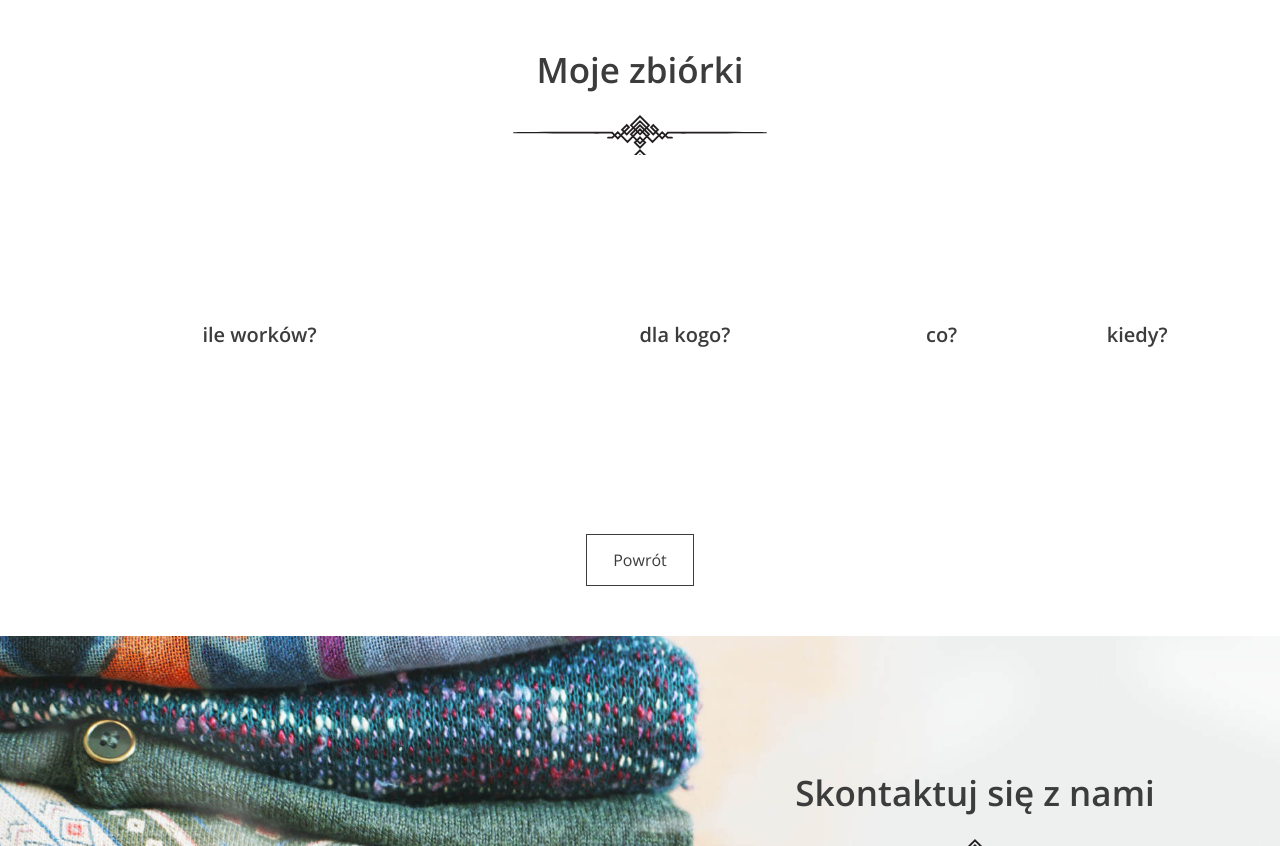
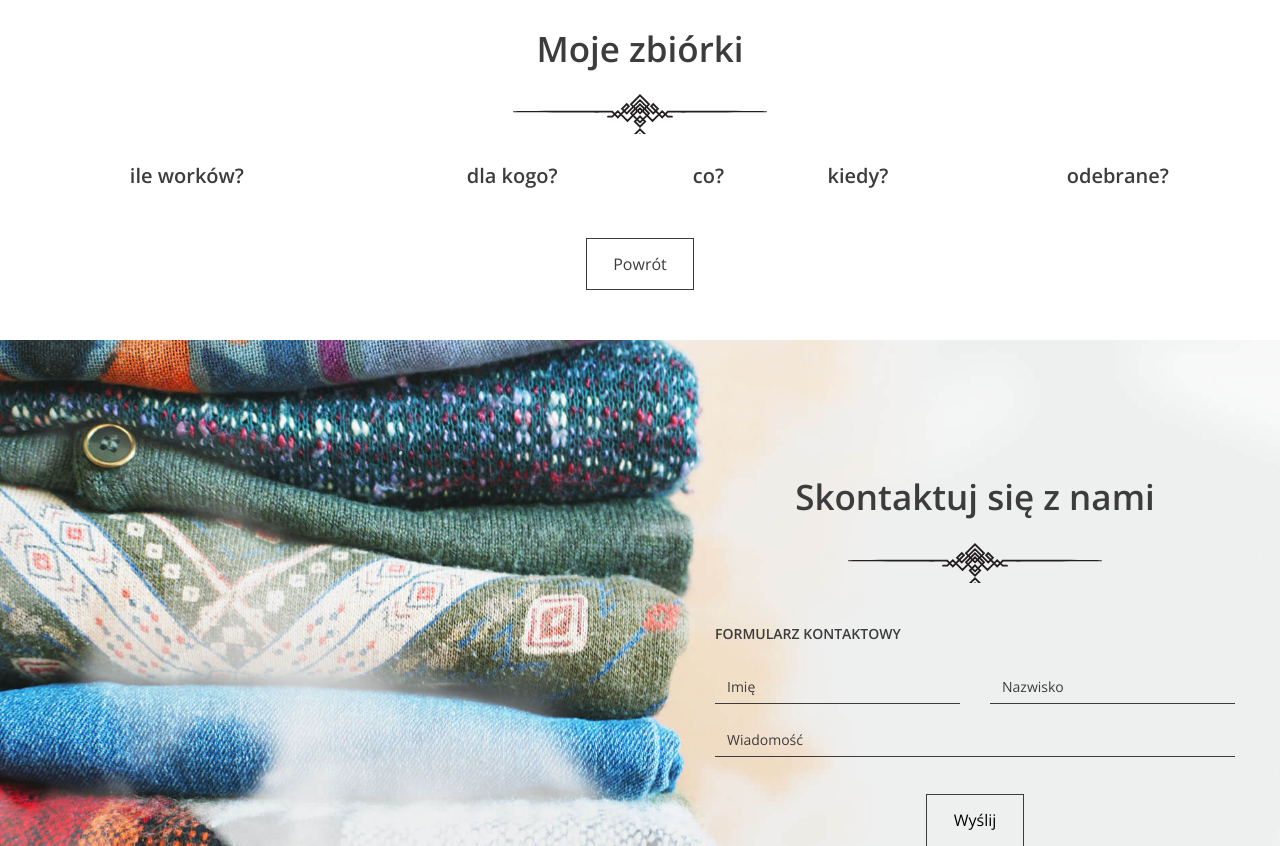
Before and after one commit to natalia-sk/portfolio-charity, a Django app: template portfolio_lab/charity/templates/charity/my-donations.html in a window 1280 px wide. Shown: the part 139-985 px from the top of the page. Run offline with Django 3.2, Linux system fonts and the light colour scheme; the template is opened without the code that fills it, so the values that code supplies are empty.

Commit message:
Adding functionality for archiving donations.

```diff
--- a/portfolio_lab/charity/models.py
+++ b/portfolio_lab/charity/models.py
@@ -42,3 +42,4 @@
     pick_up_time = models.TimeField()
     pick_up_comment = models.CharField(max_length=255, null=True, default=None)
     user = models.ForeignKey(User, null=True, default=None, on_delete=models.CASCADE)
+    is_taken = models.BooleanField()
--- a/portfolio_lab/charity/static/css/style.css
+++ b/portfolio_lab/charity/static/css/style.css
@@ -1830,30 +1830,18 @@
 
 .user-page {
   font-size: 20px;
-  display: -webkit-box;
-  display: -ms-flexbox;
-  display: flex;
-  -webkit-box-orient: vertical;
-  -webkit-box-direction: normal;
-      -ms-flex-direction: column;
-          flex-direction: column;
-  -webkit-box-align: center;
-      -ms-flex-align: center;
-          align-items: center;
+  text-align: center;
   padding: 0 15px;
   margin: 50px 0;
 }
 
 .user-donations {
   font-size: 20px;
-  padding: 0 15px;
-  margin: 50px 0;
 }
 
 #donation-table {
   border-spacing: 30px;
   width: 100%;
-  height: 15em;
   border-collapse: collapse;
 
 }
--- a/portfolio_lab/charity/static/js/app.js
+++ b/portfolio_lab/charity/static/js/app.js
@@ -70,6 +70,17 @@
     const helpSection = document.querySelector(".help");
     if (helpSection !== null) {
         new Help(helpSection);
+    }
+
+    // Donation list
+    var tds = document.querySelectorAll("td.pick-up-donation");
+    console.log(tds);
+
+    for (var i = 0; i < tds.length; i++) {
+        if (tds[i].innerText === 'Odebrane, dziękujemy!') {
+            tds[i].parentElement.style.color = '#acacac';
+            tds[i].parentElement.style.backgroundColor = '#FFF'
+        }
     }
 
     /**
@@ -286,24 +297,6 @@
             this.$step.parentElement.hidden = this.currentStep >= 6;
 
             // TODO: get data from inputs and show them in summary
-        }
-
-        /**
-         * Submit form
-         *
-         * TODO: validation, send data to server
-         */
-        submit(e) {
-            e.preventDefault();
-            this.currentStep++;
-            this.updateForm();
-        }
-    }
-
-    const form = document.querySelector(".form--steps");
-    if (form !== null) {
-        new FormSteps(form);
-    }
 
             var btn = document.getElementById("btn-step-4");
             btn.addEventListener("click", function (event) {
@@ -353,5 +346,25 @@
                 pickUpTime[0].innerText = data;
                 pickUpTime[1].innerText = time;
                 pickUpTime[2].innerText = moreInfo;
-    })
             });
+        }
+
+        /**
+         * Submit form
+         *
+         * TODO: validation, send data to server
+         */
+        submit(e) {
+            e.preventDefault();
+            this.currentStep++;
+            this.updateForm();
+        }
+    }
+
+    const form = document.querySelector(".form--steps");
+    if (form !== null) {
+        new FormSteps(form);
+    }
+
+
+});
--- a/portfolio_lab/charity/templates/charity/my-donations.html
+++ b/portfolio_lab/charity/templates/charity/my-donations.html
@@ -15,6 +15,8 @@
                 <th>dla kogo?</th>
                 <th>co?</th>
                 <th>kiedy?</th>
+                <th colspan="2">odebrane?</th>
+
             </tr>
             {% for donation in user_donations %}
             {% if donation.user_id == user.id %}
@@ -27,7 +29,32 @@
                     {{ category.name }}
                     {% endfor %}
                 </td>
-                  <td>{{donation.pick_up_date|date:'Y-m-d' }} &nbsp;&nbsp;godz. {{ donation.pick_up_time|time:'H:i'}}</td>
+                <td>{{ donation.pick_up_date|date:'Y-m-d' }} &nbsp;&nbsp;godz. {{ donation.pick_up_time|time:'H:i'}}
+                </td>
+                <td class="pick-up-donation">
+                    {% if donation.is_taken == True %}
+                    Odebrane, dziękujemy!
+                    {% else %}
+                    Czeka na odbiór przez kuriera
+                    {% endif %}
+                </td>
+                <td class="pick-up-donation">
+                    {% if donation.is_taken == True %}
+                    <form method="POST" action="">
+                        {% csrf_token %}
+                        <button type="submit" name="donation_id_back" value="{{ donation.id }}"
+                                class="btn btn--without-border">Cofnij potwierdzenie
+                        </button>
+                    </form>
+                    {% else %}
+                    <form method="POST" action="">
+                        {% csrf_token %}
+                        <button type="submit" name="donation_id" value="{{ donation.id }}"
+                                class="btn btn--without-border">Potwierdź odbiór
+                        </button>
+                    </form>
+                    {% endif %}
+                </td>
             </tr>
             {% endif %}
             {% endfor %}
```
Also changed, not shown: portfolio_lab/charity/views.py (+18 -2 lines), portfolio_lab/charity/migrations/0009_donation_is_taken.py (added), portfolio_lab/charity/migrations/0010_auto_20191020_1810.py (added). Lines whose indentation alone changed are shown as unchanged.
